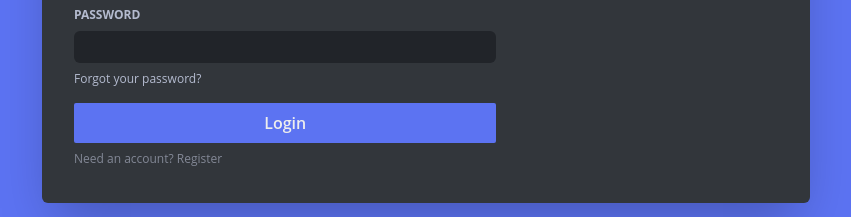
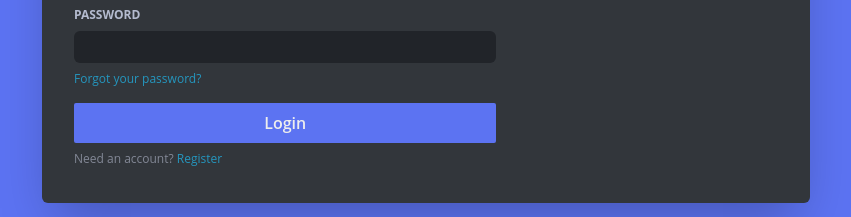
Before and after one commit to timothyc3/discord-clone, a React (Create React App) app: page / in a window 1280 px wide. Shown: the part 389-606 px from the top of the page, without its empty margins (214-1065 px from the left). Built offline with nearby package versions, Linux system fonts and the light colour scheme.

Commit message:
added color styles to the button

```diff
--- a/package.json
+++ b/package.json
@@ -15,6 +15,7 @@
     "react": "^18.1.0",
     "react-dom": "^18.1.0",
     "react-redux": "^8.0.1",
+    "react-router-dom": "^6.3.0",
     "react-scripts": "5.0.1",
     "remixicon": "^2.5.0",
     "typescript": "^4.6.4",
--- a/src/App.tsx
+++ b/src/App.tsx
@@ -1,5 +1,5 @@
 import './App.css';
-import React, {useState} from "react";
+import React, {　useState } from "react";
 import Main from "./components/Main/Main";
 // for remixicons usages
 import 'remixicon/fonts/remixicon.css';
@@ -8,12 +8,20 @@ import {getCurrentUser} from "./firebase";
 
 export default function App() {
 
-    const user = getCurrentUser() !== false
-    const [isLoggedIn, setIsLoggedIn] = useState<boolean>(user)
+    const user = getCurrentUser() !== false;
+    const [isLoggedIn, setIsLoggedIn] = useState<boolean>(user);
+
+    function handleLogIn() {
+        if(!isLoggedIn) {
+            setIsLoggedIn(true);
+        }
+    }
 
     return (
         <>
-            { isLoggedIn ? <Main /> : <LoginScreen handleLogIn={() => {setIsLoggedIn(true)}}/>
+            { isLoggedIn ? <Main /> : <LoginScreen
+                loginState={isLoggedIn}
+                handleLogIn={handleLogIn}/>
             }
         </>
     );
--- a/src/components/LoginScreen/LoginScreen.tsx
+++ b/src/components/LoginScreen/LoginScreen.tsx
@@ -1,11 +1,24 @@
-import React from "react";
-import SignUpForm from "./components/SignUpForm";
+import React, { useState } from "react";
+import LoginForm from "./components/LoginForm";
 
-export default function LoginScreen(props: {handleLogIn: () => void}) {
+export default function LoginScreen(props: {loginState: boolean, handleLogIn: () => void}) {
+
+    const [isRegistering, setIsRegistering] = useState<boolean>(false);
+
+    // triggered when the user clicks the register button on the LoginForm
+    function handleRegisterEnter() {
+        if (!isRegistering) {
+            setIsRegistering(true);
+        }
+    }
+
     return (
         <div className="h-screen w-screen font-body bg-blue flex items-center
         justify-center">
-            <SignUpForm handleLogIn={props.handleLogIn} />
+            <LoginForm loginState={props.loginState}
+                       handleLogIn={props.handleLogIn}
+                       registerEnter={handleRegisterEnter}
+            />
         </div>
     )
 }
--- a/src/components/LoginScreen/components/SignUpForm.tsx
+++ b/src/components/LoginScreen/components/LoginForm.tsx
@@ -1,7 +1,11 @@
 import React, { useState } from "react";
-import { createNewUser, login, getCurrentUser } from "../../../firebase";
+import { login } from "../../../firebase";
 
-export default function SignUpForm(props: {handleLogIn: () => void}) {
+export default function LoginForm(props: {
+    loginState: boolean ,
+    handleLogIn: () => void,
+    registerEnter: () => void,
+}) {
 
     const [email, setEmail] = useState<string>('');
     const [password, setPassword] = useState<string>('');
@@ -15,13 +19,13 @@ export default function SignUpForm(props: {handleLogIn: () => void}) {
         setPassword(event.target.value);
     }
 
+    // checks submitted credentials against firebase to see if user has signed in successfully
     async function onSubmit(event: React.MouseEvent<HTMLInputElement>) {
         event.preventDefault();
         login(email, password)
             .then(
             (userCreds) => {
                 setLoginFailed(false);
-                console.log('output', userCreds);
                 props.handleLogIn()
             }
         )
@@ -55,11 +59,16 @@ export default function SignUpForm(props: {handleLogIn: () => void}) {
                         {loginFailed && failMessage}<br/>
                         <input className="w-full h-8 my-2 pl-2 text-sm text-white rounded-md bg-server-bar-black outline-0"
                                type="password" id="password" name="password" autoComplete="off" onChange={onPasswordChange}/><br/>
-                        <a href="">Forgot your password?</a><br/>
-                        <input
-                            className="mt-4 mb-2 text-base text-white font-semibold w-full h-10 bg-blue rounded-sm"
+                        <button className="text-unclicked-links-blue inline-block" >Forgot your password?</button><br/>
+                        <input disabled={props.loginState}
+                            className="mt-4 mb-2 text-base text-white font-semibold w-full h-10 bg-blue rounded-sm
+                           disabled:text-inactive-light-grey"
                             type="submit" value="Login" onClick={onSubmit}/><br/>
-                        <p className="text-inactive-light-grey">Need an account? <a href="">Register</a></p>
+                        <p className="text-inactive-light-grey">Need an account? <button
+                            className="text-unclicked-links-blue inline-block"
+                            onClick={props.registerEnter}>
+                            Register
+                        </button></p>
                     </form>
                 </div>
             </div>
--- a/tailwind.config.js
+++ b/tailwind.config.js
@@ -6,6 +6,7 @@ module.exports = {
         'green': '#399658',
         'bright-green': '#39B558',
         'blue': '#5C73F2',
+        'unclicked-links-blue': '#2596be',
         'main-content-black': '#32363B',
         'chat-box-search-bar-main': '#42474D',
         'sub-black': '#2F3136',
```
Also changed, not shown: 1 other file (tests, documents, lock files or other folders).
